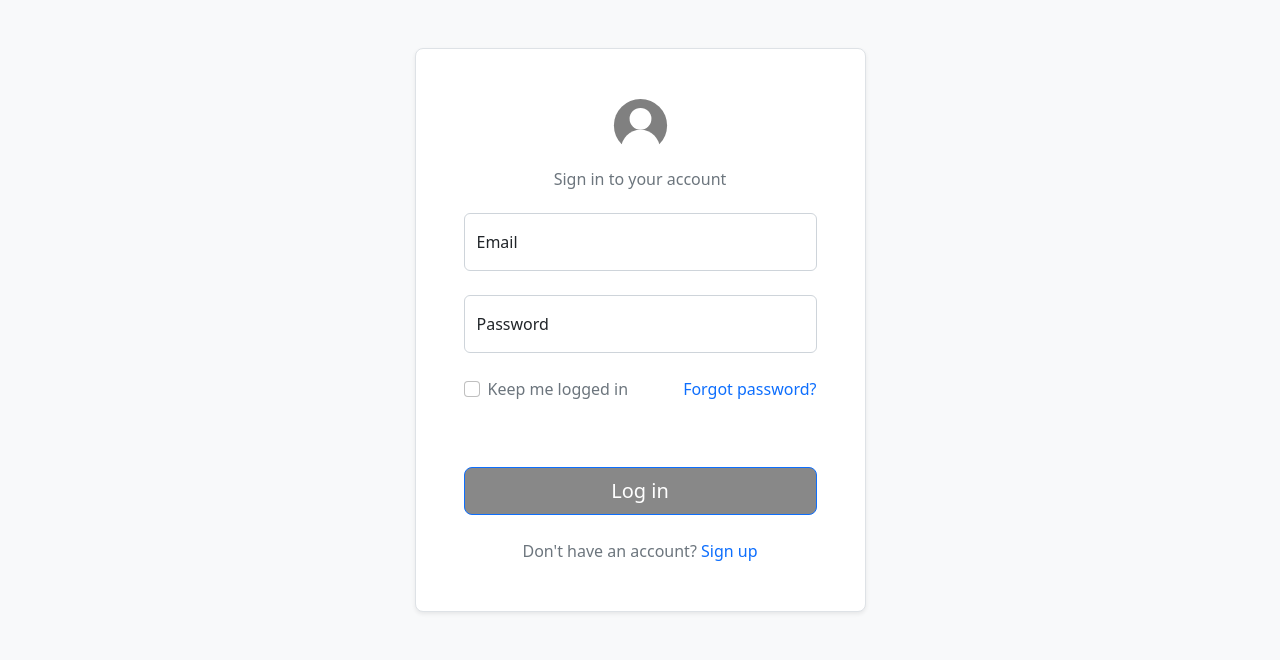
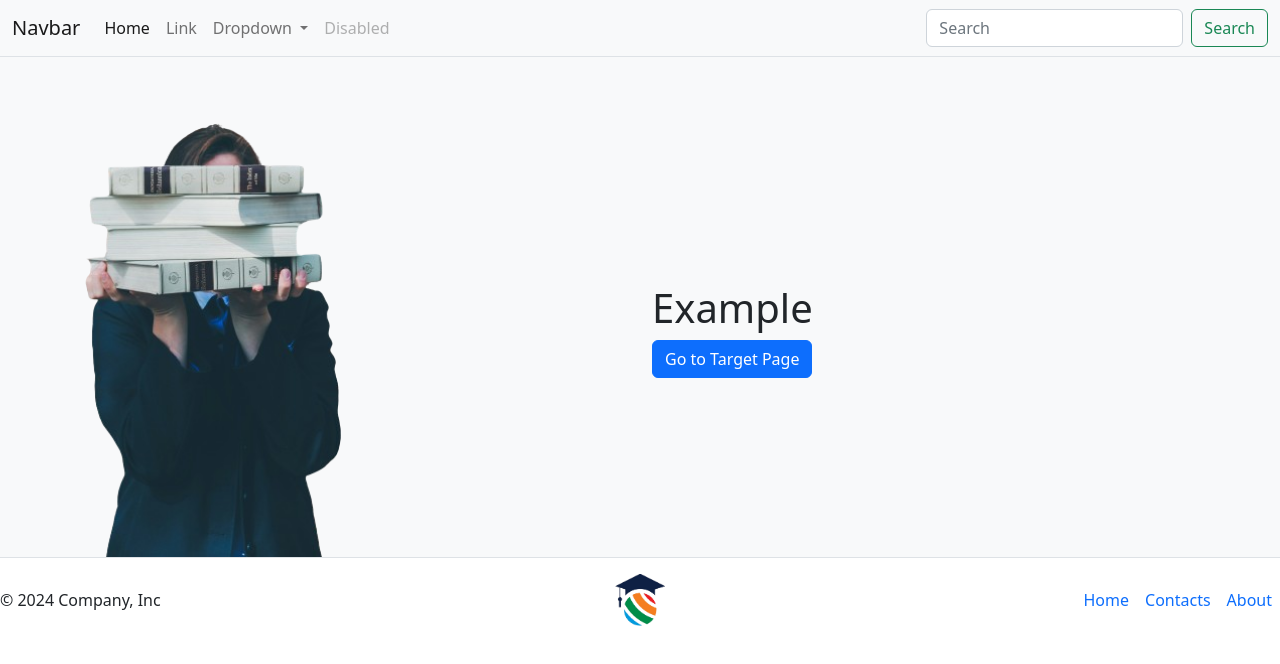
Before and after one commit to LappyTon/Moodle5.0, a plain HTML site: page index.html in a window 1280 px wide. Drawn offline with nearby package versions, Linux system fonts and the light colour scheme.

Commit message:
welcome page

```diff
--- a/index.html
+++ b/index.html
@@ -5,85 +5,75 @@
     <meta name="viewport" content="width=device-width, initial-scale=1.0">
     <title>Login into the web-site | name</title>
     <link href="https://cdn.jsdelivr.net/npm/bootstrap@5.2.3/dist/css/bootstrap.min.css" rel="stylesheet" integrity="sha384-rbsA2VBKQhggwzxH7pPCaAqO46MgnOM80zW1RWuH61DGLwZJEdK2Kadq2F9CUG65" crossorigin="anonymous">
-    <link rel="stylesheet" href="/style.css">
+
 </head>
 <body>
-    <section class="bg-light py-3 py-md-5">
-        <div class="container">
-          <div class="row justify-content-center">
-            <div class="col-12 col-sm-10 col-md-8 col-lg-6 col-xl-5 col-xxl-4">
-              <div class="card border border-light-subtle rounded-3 shadow-sm">
-                <div class="card-body p-3 p-md-4 p-xl-5">
-                  <div class="text-center mb-3">
-                    <a href="#!">
-                      <img src="..\assets\profile.svg" alt="Logo" height="57">
+    <nav class="navbar navbar-expand-lg bg-light border-bottom">
+        <div class="container-fluid">
+          <a class="navbar-brand" href="#">Navbar</a>
+          <button class="navbar-toggler" type="button" data-bs-toggle="collapse" data-bs-target="#navbarSupportedContent" aria-controls="navbarSupportedContent" aria-expanded="false" aria-label="Toggle navigation">
+            <span class="navbar-toggler-icon"></span>
+          </button>
+          <div class="collapse navbar-collapse" id="navbarSupportedContent">
+            <ul class="navbar-nav me-auto mb-2 mb-lg-0">
+              <li class="nav-item">
+                <a class="nav-link active" aria-current="page" href="#">Home</a>
+              </li>
+              <li class="nav-item">
+                <a class="nav-link" href="#">Link</a>
+              </li>
+              <li class="nav-item dropdown">
+                <a class="nav-link dropdown-toggle" href="#" role="button" data-bs-toggle="dropdown" aria-expanded="false">
+                  Dropdown
                 </a>
-                  </div>
-                  <h2 class="fs-6 fw-normal text-center text-secondary mb-4">Sign in to your account</h2>
-                  <form action="#!">
-                    <div class="row gy-2 overflow-hidden">
-                      <div class="col-12">
-                        <div class="form-floating mb-3">
-                          <input type="email" class="form-control" name="email" id="login_email" placeholder="name@example.com" required>
-                          <label for="email" class="form-label">Email</label>
-                        </div>
-                      </div>
-                      <div class="col-12">
-                        <div class="form-floating mb-3">
-                          <input type="password" class="form-control" name="password" id="login_password" value="" placeholder="Password" required>
-                          <label for="password" class="form-label">Password</label>
-                        </div>
-                      </div>
-                      <div class="col-12">
-                        <div class="d-flex gap-2 justify-content-between">
-                          <div class="form-check">
-                            <input class="form-check-input" type="checkbox" value="" name="rememberMe" id="rememberMe">
-                            <label class="form-check-label text-secondary" for="rememberMe">
-                              Keep me logged in
-                            </label>
-                          </div>
-                          <a href="#!" class="link-primary text-decoration-none">Forgot password?</a>
-                        </div>
-                      </div>
-                      <div class="col-12">
-                        <div class="d-grid my-3">
-                          <button class="btn btn-primary btn-lg btnworking" id="btnworking" type="submit">Log in</button>
-                        </div>
-                      </div>
-
-                      <div class="col-12">
-                          <div class="d-grid my-3">
-                            <div class="btn btn-primary btn-lg btnnotworking" id="btnnotworking">Log in</div>
-                          </div>
-                      </div>
-                      <div class="error" id="login1">
-                        <h1 class="error-txt" >Error: password is common (banned)</h1>
-                      </div>
-                      <div class="error" id="login2">
-                        <h1 class="error-txt" >Error: e-mail has no '@' symbol</h1>
-                      </div>
-                      <div class="error" id="login4">
-                        <h1 class="error-txt" >Error: password have to be more than 7 symbols</h1>
-                      </div>
-                      <div class="error" id="login5">
-                        <h1 class="error-txt" >Error: password have to be less than 100 symbols</h1>
-                      </div>
-                      <div class="warn" id="login3">
-                        <h1 class="warn-txt" >Warning: email is not in our list</h1>
-                      </div>
-                      <div class="col-12">
-                        <p class="m-0 text-secondary text-center">Don't have an account? <a href="register.html" class="link-primary text-decoration-none">Sign up</a></p>
-                      </div>
-                    </div>
+                <ul class="dropdown-menu">
+                  <li><a class="dropdown-item" href="#">Action</a></li>
+                  <li><a class="dropdown-item" href="#">Another action</a></li>
+                  <li><hr class="dropdown-divider"></li>
+                  <li><a class="dropdown-item" href="#">Something else here</a></li>
+                </ul>
+              </li>
+              <li class="nav-item">
+                <a class="nav-link disabled">Disabled</a>
+              </li>
+            </ul>
+            <form class="d-flex" role="search">
+              <input class="form-control me-2" type="search" placeholder="Search" aria-label="Search">
+              <button class="btn btn-outline-success" type="submit">Search</button>
             </form>
           </div>
         </div>
+      </nav>
+
+      <section class="bg-light flex-grow-1 pt-5">
+        <div class="container">
+            <div class="row align-items-center">
+                <div class="col-md-6">
+                    <img src="assets/startpage_person.png" class="img-fluid mt-3" alt="Footer Image" width="261">
+                </div>
+                <div class="col-md-6">
+                    <h1 class="display-block">Example</h1>
+                    <a href="target_page.html" class="btn btn-primary">Go to Target Page</a>
                 </div>
             </div>
         </div>
     </section>
 
-      <script src="/js/script.js"></script>
+      <footer class="d-flex flex-wrap justify-content-between align-items-center py-3 border-top">
+        <p class="col-md-4 mb-0 text-body-secondary">© 2024 Company, Inc</p>
+
+        <a href="/" class="col-md-4 d-flex align-items-center justify-content-center mb-3 mb-md-0 me-md-auto link-body-emphasis text-decoration-none">
+
+          <img src="..\assets\logo.png" alt="Logo" width="50">
+        </a>
+
+        <ul class="nav col-md-4 justify-content-end">
+          <li class="nav-item"><a href="/" class="nav-link px-2 text-body-secondary">Home</a></li>
+          <li class="nav-item"><a href="#" class="nav-link px-2 text-body-secondary">Contacts</a></li>
+          <li class="nav-item"><a href="#" class="nav-link px-2 text-body-secondary">About</a></li>
+        </ul>
+      </footer>
+
     <script src="https://cdn.jsdelivr.net/npm/bootstrap@5.2.3/dist/js/bootstrap.bundle.min.js" integrity="sha384-kenU1KFdBIe4zVF0s0G1M5b4hcpxyD9F7jL+jjXkk+Q2h455rYXK/7HAuoJl+0I4" crossorigin="anonymous"></script>
 </body>
 </html>
```
Also changed, not shown: auth/login.html (+7 -1 lines). Lines whose indentation alone changed are shown as unchanged.
